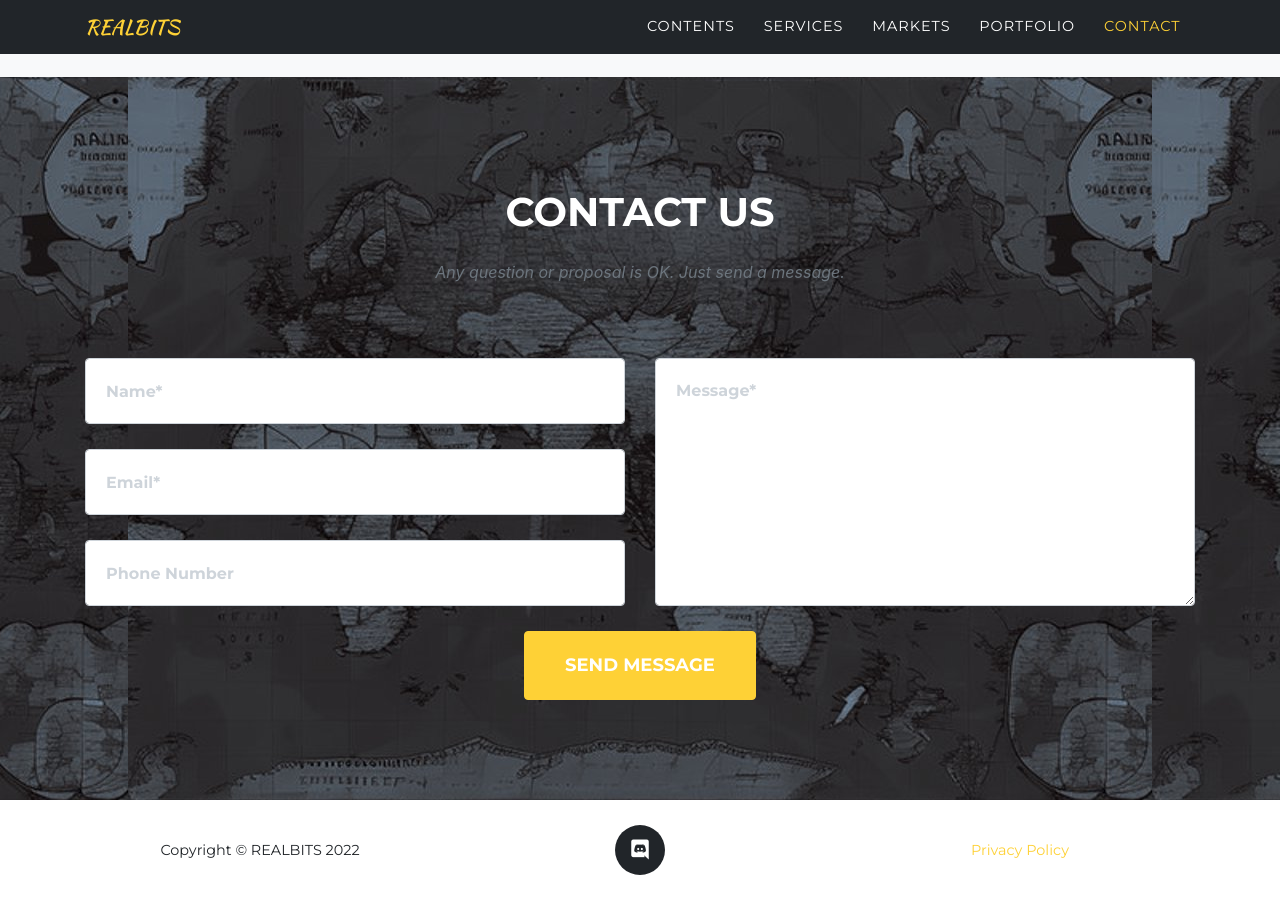
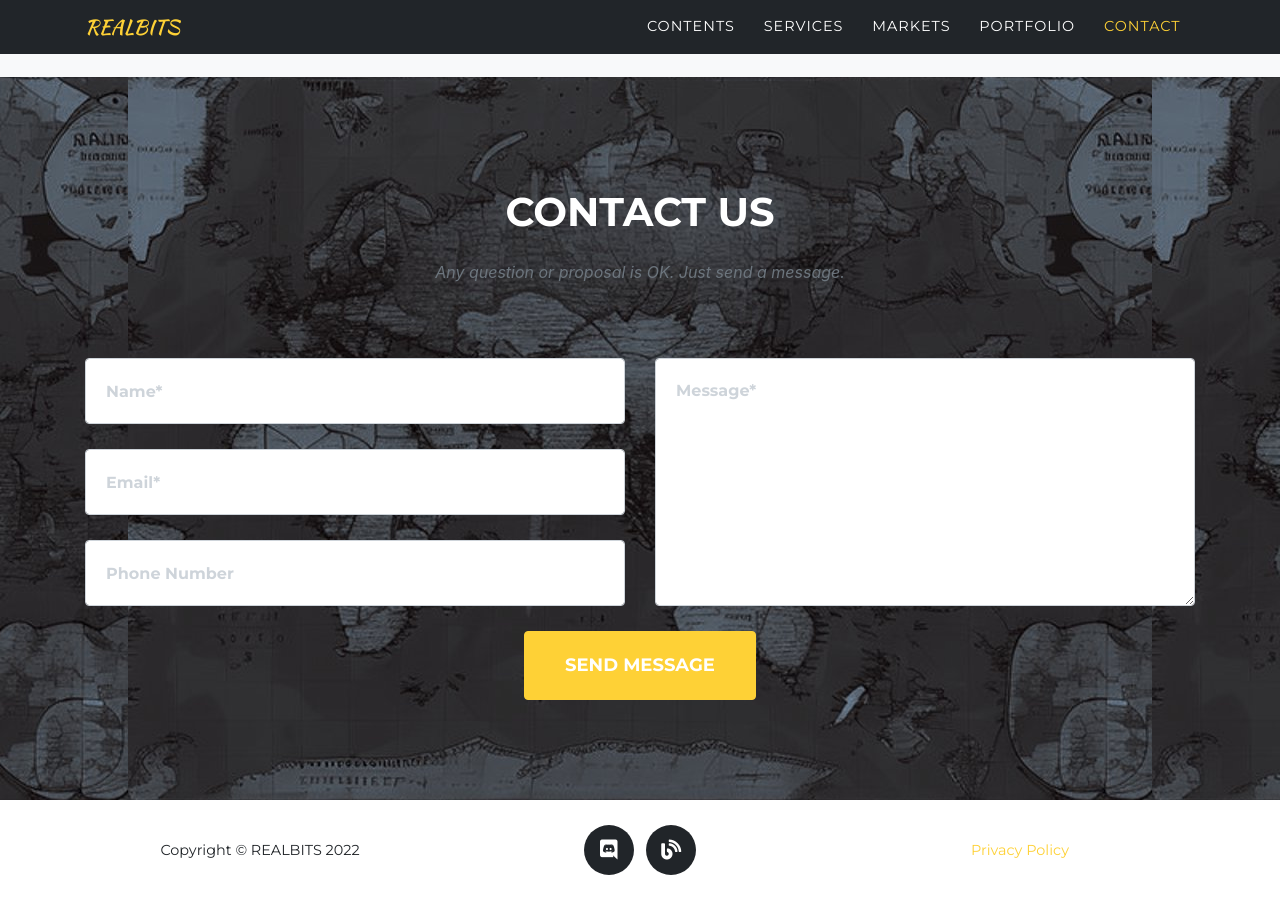
Before and after one commit to realbits-lab/realbits-lab.github.io, a Jekyll site: the page built from index.html, in a window 1280 px wide and 900 px high, scrolled down 3634 px. Built offline with Jekyll 4.4.1, drawn with Linux system fonts in a browser that asks for light colours; some web fonts are replaced.

Commit message:
Add mirror.xyz blog site at footer.

```diff
--- a/_data/sitetext.yml
+++ b/_data/sitetext.yml
@@ -82,6 +82,8 @@ en: &DEFAULT_EN
     social:
       - url: https://discord.com/channels/1049501409755811940/1054219715347750922
         icon: "fab fa-discord"
+      - url: https://mirror.xyz/0x3851dacd8fA9F3eB64D69151A3597F33E5960A2F
+        icon: "fas fa-blog"
     #   - url: https://facebook.com
     #     icon: "fab fa-facebook-f"
     #   - url: https://linkedin.com
```
Also changed, not shown: 3 other files.
